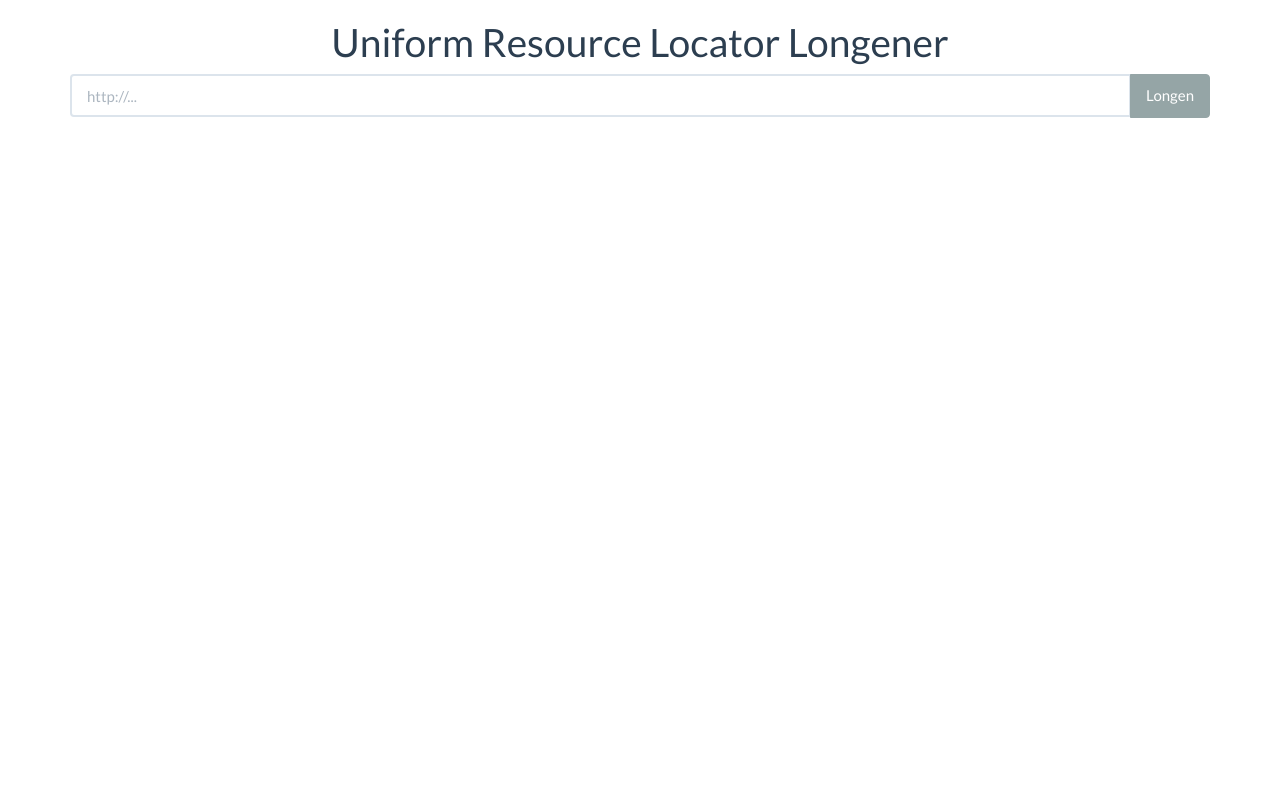
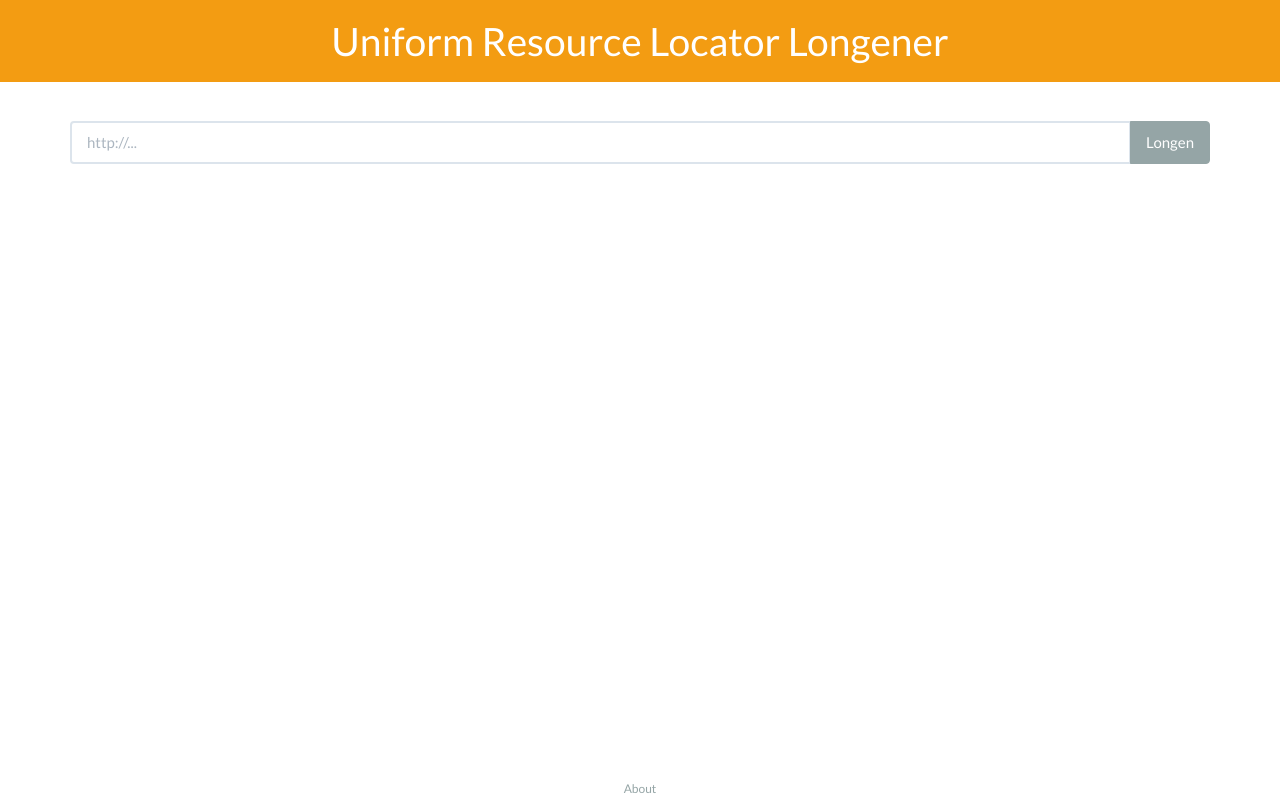
Before and after one commit to jmhobbs/uniformresourcelocatorlongener.com, a Flask app: page / in a window 1280 px wide. Run offline with Flask 2, Linux system fonts and the light colour scheme.

Commit message:
CLASS THIS JOINT UP A BIT

```diff
--- /dev/null
+++ b/urllongener/static/style.css
@@ -0,0 +1,23 @@
+h1#header {
+	background: #f39c12;
+	color: #fff;
+	text-align: center;
+	margin: 0 0 1em 0;
+	padding: 0.5em 0 0.5em 0;
+}
+
+body, html {
+	height: 100%;
+}
+
+#footer {
+	width: 100%;
+	position: absolute;
+	bottom: 0.25em;
+	text-align: center;
+	font-size: 0.8em;
+}
+
+#footer a {
+	color: #95a5a6;
+}
--- a/urllongener/templates/layout.html
+++ b/urllongener/templates/layout.html
@@ -29,10 +29,11 @@
 		{% endif %}
 	</head>
 	<body>
+		<h1 id="header">Uniform Resource Locator Longener</h1>
 		<div class="container container-narrow">
-			<h1 style="text-align: center;">Uniform Resource Locator Longener</h1>
 			{% block body %}{% endblock %}
 		</div>
+		<div class="container container-narrow" id="footer"><a href="{{ url_for("about") }}">About</a></div>
 		{% block script %}{% endblock %}
 		<!-- Served With Joy by {{ g_HOSTNAME }} -->
 	</body>
```
